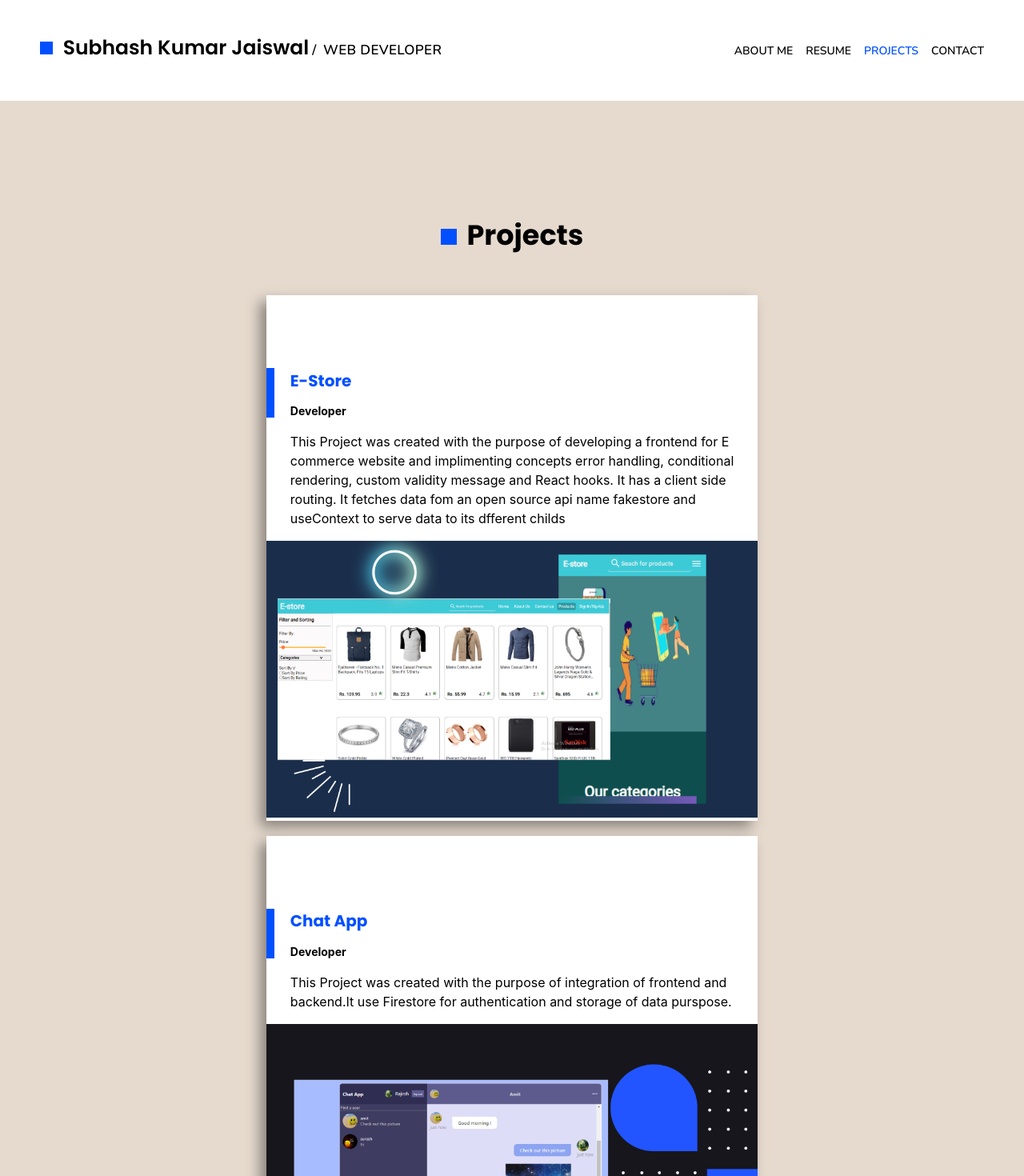
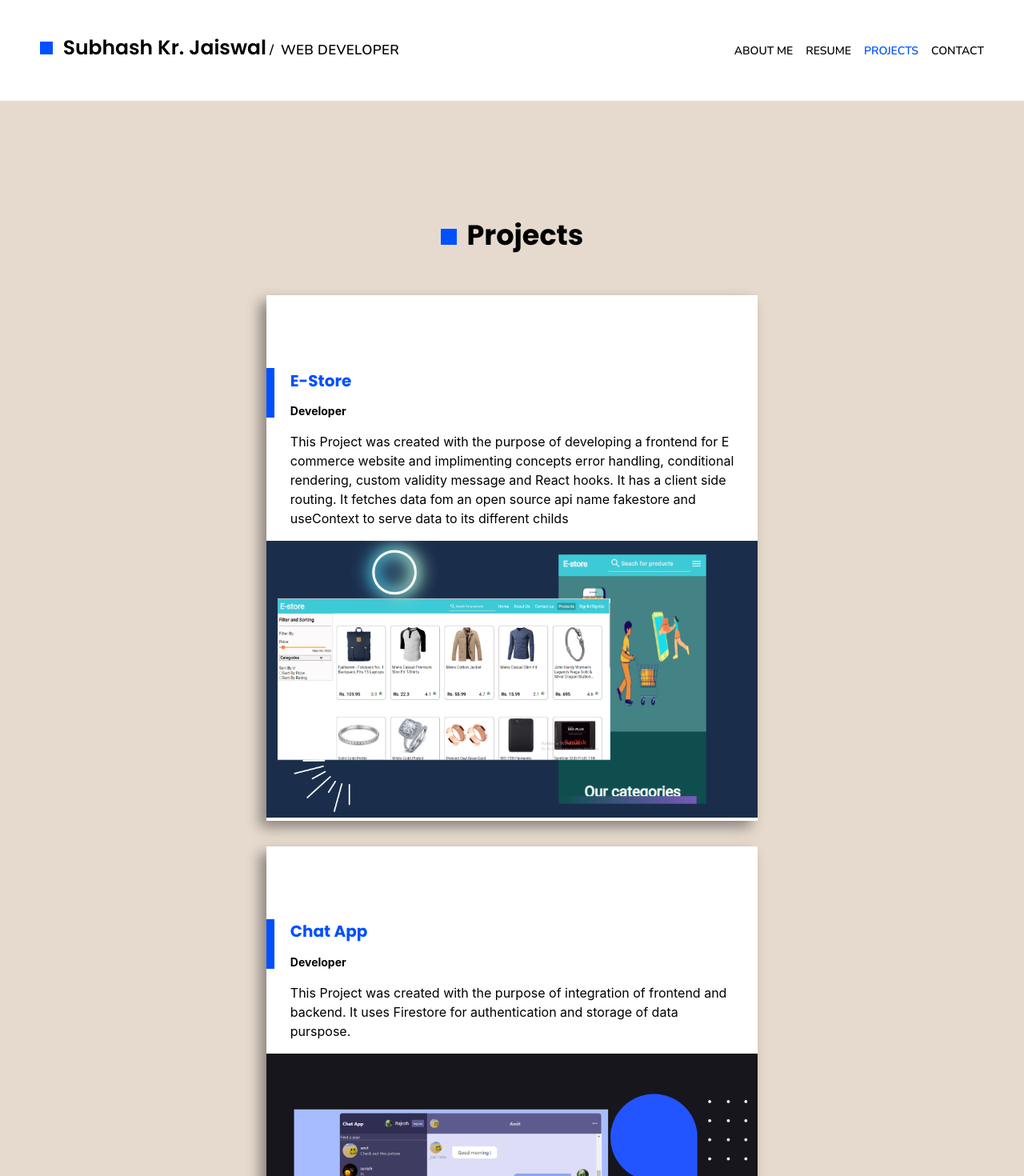
Before and after one commit to sjaiswalgit/portfolio1, a React (Create React App) app: page /Portfolio/projects in a window 1280 px wide. Shown: the top 1470 px of the page at 80% size. Built offline with nearby package versions, Linux system fonts and the light colour scheme.

Commit message:
minor correction done

```diff
--- a/src/components/Header/header.js
+++ b/src/components/Header/header.js
@@ -9,7 +9,7 @@ function Header(props){
     <header className={styles.navbar} >
         <div className={styles.nav_brand}>
             <h1 className={styles.name}>
-                <NavLink to='/' style={{color:'black',textDecorationLine:'none'}}><span className={styles.blue_dot}> </span>Subhash Kumar Jaiswal</NavLink>
+                <NavLink to='/' style={{color:'black',textDecorationLine:'none'}}><span className={styles.blue_dot}> </span>Subhash Kr. Jaiswal</NavLink>
             </h1>
             <h4 className={styles.job}><span className={styles.slash}>/</span>WEB DEVELOPER</h4>
         </div>
--- a/src/pages/Project/project.js
+++ b/src/pages/Project/project.js
@@ -13,7 +13,7 @@ export default function Projects(){
                     <p className={styles.project_name}><span className={styles.blue_bar}></span>E-Store</p>
                     <p className={styles.role}><span className={styles.blue_bar}></span>Developer</p>
                     <p className={styles.project_description}>This Project was created with the purpose of developing a frontend for E commerce website and implimenting concepts error handling, conditional rendering, custom validity message and React hooks. It has a client side routing.
-                    It fetches data fom an open source api name fakestore and useContext to serve data to its dfferent childs</p>
+                    It fetches data fom an open source api name fakestore and useContext to serve data to its different childs</p>
                     <a href='https://sjaiswalgit.github.io/E-store-project' target="_blank" rel="noreferrer" ><img src={Estore} alt='project_image' className={styles.project_img}/></a>
                 </>
             )
@@ -22,7 +22,7 @@ export default function Projects(){
                 <>
                     <p className={styles.project_name}><span className={styles.blue_bar}></span>Chat App</p>
                     <p className={styles.role}><span className={styles.blue_bar}></span>Developer</p>
-                    <p className={styles.project_description}>This Project was created with the purpose of integration of frontend and backend.It use Firestore for authentication and storage of data purspose.</p>
+                    <p className={styles.project_description}>This Project was created with the purpose of integration of frontend and backend. It uses Firestore for authentication and storage of data purspose.</p>
                     <a href='https://sjaiswalgit.github.io/React-Chat-App' target="_blank" rel="noreferrer"><img src={ChatApp} alt='app link' className={styles.project_img}/></a>
                 </>
             )
--- a/src/pages/Project/styles.module.css
+++ b/src/pages/Project/styles.module.css
@@ -18,7 +18,7 @@
   .card{
     padding-top: 1.4375em;
     background-color:white;
-    margin-bottom: 1.2em;
+    margin-bottom: 2em;
   }
   .card:hover{
     transform: scale(1.02);
```
